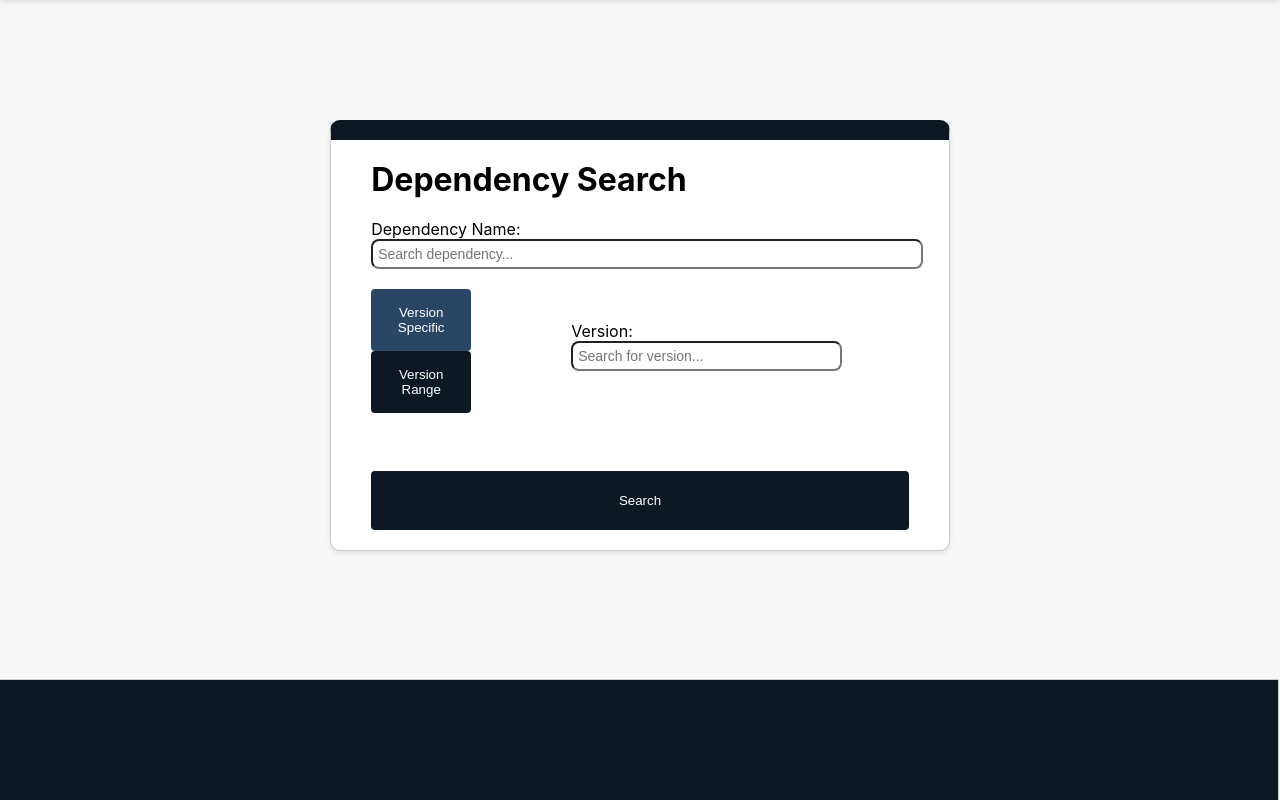
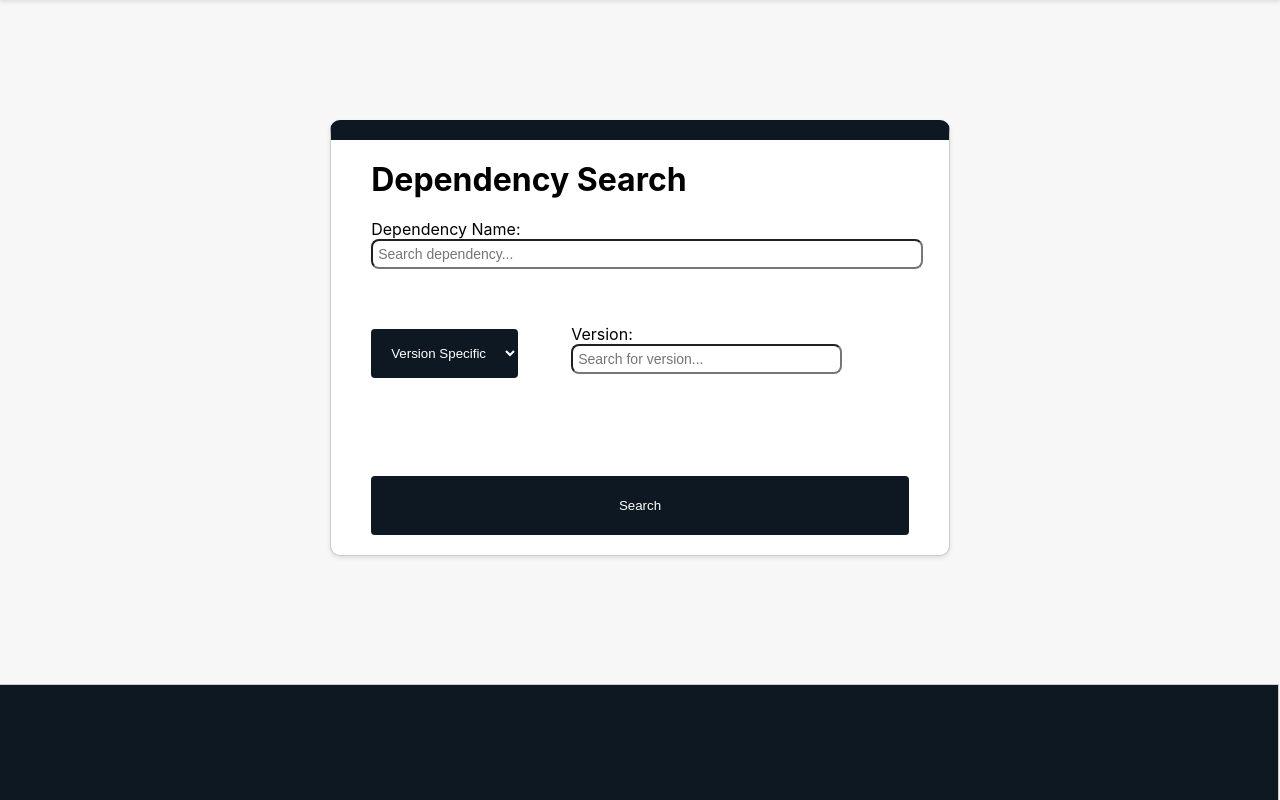
Before and after one commit to KevinGit9/Dependency-Search, a React (Create React App) app in the folder frontend/: page /search in a window 1280 px wide. Shown: the top 800 px of the page. Built offline with nearby package versions, Linux system fonts and the light colour scheme.

Commit message:
dependency search more options 1/2

```diff
--- a/frontend/src/components/DependencySearch.css
+++ b/frontend/src/components/DependencySearch.css
@@ -1,16 +1,3 @@
-/*.dependencySearchPanel {
-    display: flex;
-    flex-direction: column;
-    background-color: #257CD9;
-    width: 50%;
-    border: 1px solid #ccc;
-    box-shadow: 0 2px 4px rgba(0, 0, 0, 0.1);
-}
-
-.dependencySearchPanel h1 {
-    color: white;
-}*/
-
 .dependencySearchPanel {
     margin: 0 auto;
     padding: 20px 40px;
@@ -50,12 +37,12 @@
     display: flex;
     flex-direction: column;
     align-items: flex-start;
-    padding-right: 50px;
     width: 100px;
     margin-right: 50px;
+    padding: 40px 50px 40px 0px;
 }
 
-.dependencySearchPanel .buttons-container button {
+.dependencySearchPanel .buttons-container select {
     padding: 16px 16px;
     background-color: #0E1822;
     color: white;
@@ -64,15 +51,15 @@
     cursor: pointer;
 }
 
-.dependencySearchPanel .buttons-container button {
+.dependencySearchPanel .buttons-container select {
     background-color: #0E1822;
 }
 
-.dependencySearchPanel .buttons-container button:hover {
+.dependencySearchPanel .buttons-container select:hover {
     background-color: #18293a;
 }
 
-.dependencySearchPanel .buttons-container button.active {
+.dependencySearchPanel .buttons-container select.active {
     background-color: #294765;
 }
 
--- a/frontend/src/components/DependencySearch.tsx
+++ b/frontend/src/components/DependencySearch.tsx
@@ -13,15 +13,37 @@ function DependencySearch(props: DependencySearchProps) {
     const [fromVersion, setFromVersion] = useState('');
     const [toVersion, setToVersion] = useState('');
     const [errorMessage, setErrorMessage] = useState('');
-    const [range, setRange] = useState(false);
+
+    const options = ["Version Specific", "Version Range", "Version From", "Version To"]
+    const [selectedOption, setSelectedOption] = useState("Version Specific");
 
     const handleChange = (e: React.ChangeEvent<HTMLInputElement>, setter: any) => {
         e.preventDefault();
         setter(e.target.value);
     };
 
+    const handleOptionChange = (event: React.ChangeEvent<HTMLSelectElement>) => {
+
+        setSelectedOption(event.target.value);
+    };
+
     const handleSearch = (dependencyName: string, fromVersion: string, toVersion: string) => {
-        if (dependencyName === '' || fromVersion === '' || toVersion === '') {
+        console.log(`d: ${dependencyName} f: ${fromVersion} t: ${toVersion}`);
+        if (dependencyName === '') {
+            setErrorMessage("Not all fields have been filled in!");
+            return;
+        }
+        if (
+            (selectedOption === "Version Specific" || selectedOption === "Version Range") &&
+            (fromVersion === '' || toVersion === '')
+        ) {
+            setErrorMessage("Not all fields have been filled in!");
+            return;
+        }
+        if (
+            (selectedOption === "Version From" && fromVersion === '') ||
+            (selectedOption === "Version To" && toVersion === '')
+        ) {
             setErrorMessage("Not all fields have been filled in!");
             return;
         }
@@ -30,7 +52,7 @@ function DependencySearch(props: DependencySearchProps) {
             try {
                 const results = (await SearchDependency(dependencyName, fromVersion, toVersion));
                 props.searchResults(results);
-            } catch(error) {
+            } catch (error) {
                 console.log('An error occurred:', error);
             }
         }
@@ -65,15 +87,32 @@ function DependencySearch(props: DependencySearchProps) {
             </label>
             <div className="rangePanel">
                 <div className="buttons-container">
-                    <button className={range === false ? "active" : ""} onClick={() => { setRange(false); resetVersions() }}> Version Specific </button>
-                    <button className={range === true ? "active" : ""} onClick={() => { setRange(true); resetVersions() }}> Version Range </button>
+                    <select value={selectedOption} onChange={handleOptionChange}>
+                        {options.map((option, id) => (
+                            <option key={id} value={option}>
+                                {option}
+                            </option>
+                        ))}
+                    </select>
                 </div>
-                {range ? ( // if range is true VersionRange, else SearchBar
+                {selectedOption === "Version Range" ? ( // Conditional rendering based on selectedOption
                     <VersionRange
                         setFromVersion={setFromVersion}
                         setToVersion={setToVersion}
                         fromVersion={fromVersion}
                         toVersion={toVersion}
+                    />
+                ) : selectedOption === "Version From" ? (
+                    <SearchBar
+                        label="From Version:"
+                        placeholder="Search from version..."
+                        onSearch={(query) => setFromVersion(query)}
+                    />
+                ) : selectedOption === "Version To" ? (
+                    <SearchBar
+                        label="To Version:"
+                        placeholder="Search up to version.."
+                        onSearch={(query) => setToVersion(query)}
                     />
                 ) : (
                     <SearchBar
```
